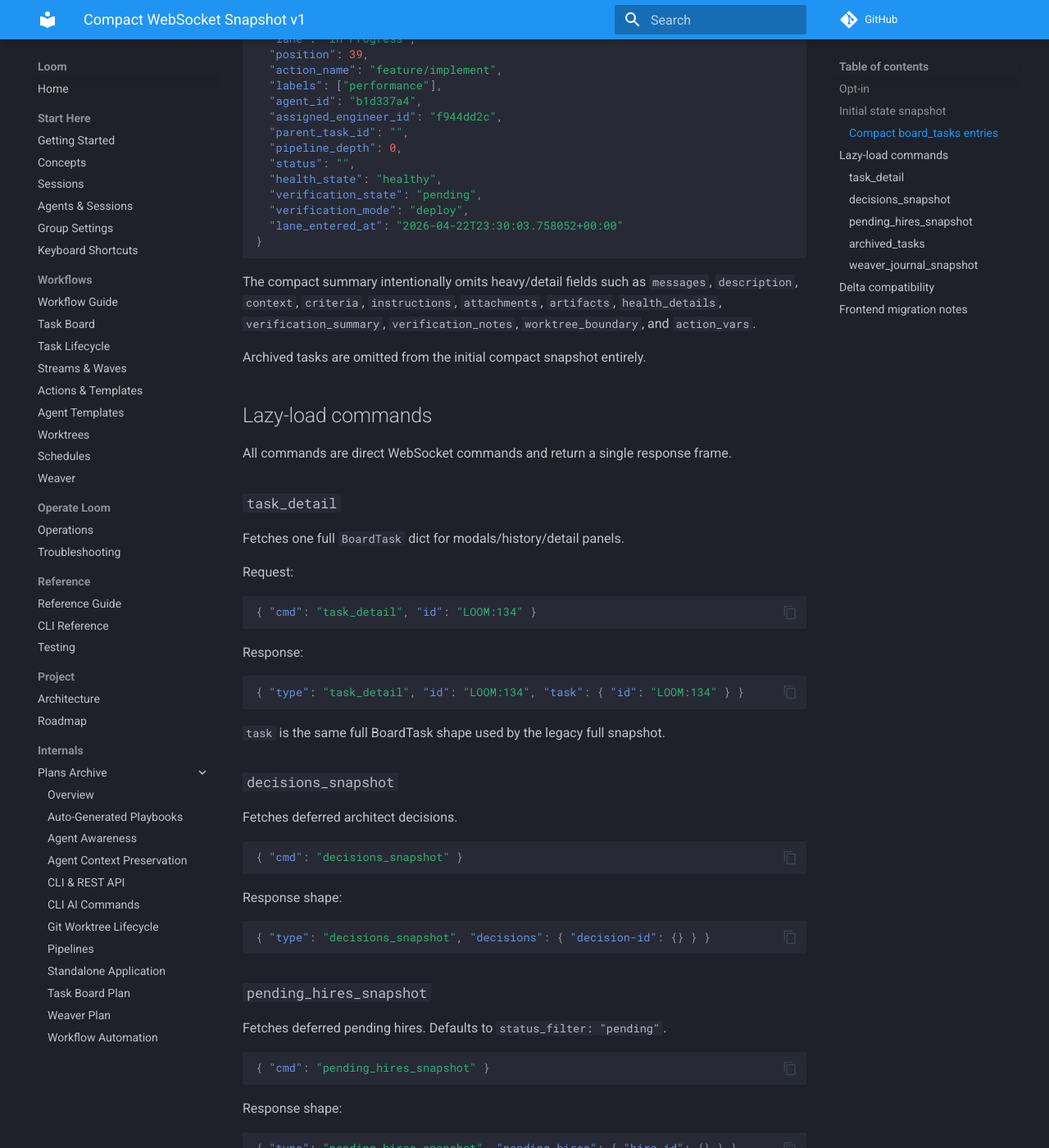
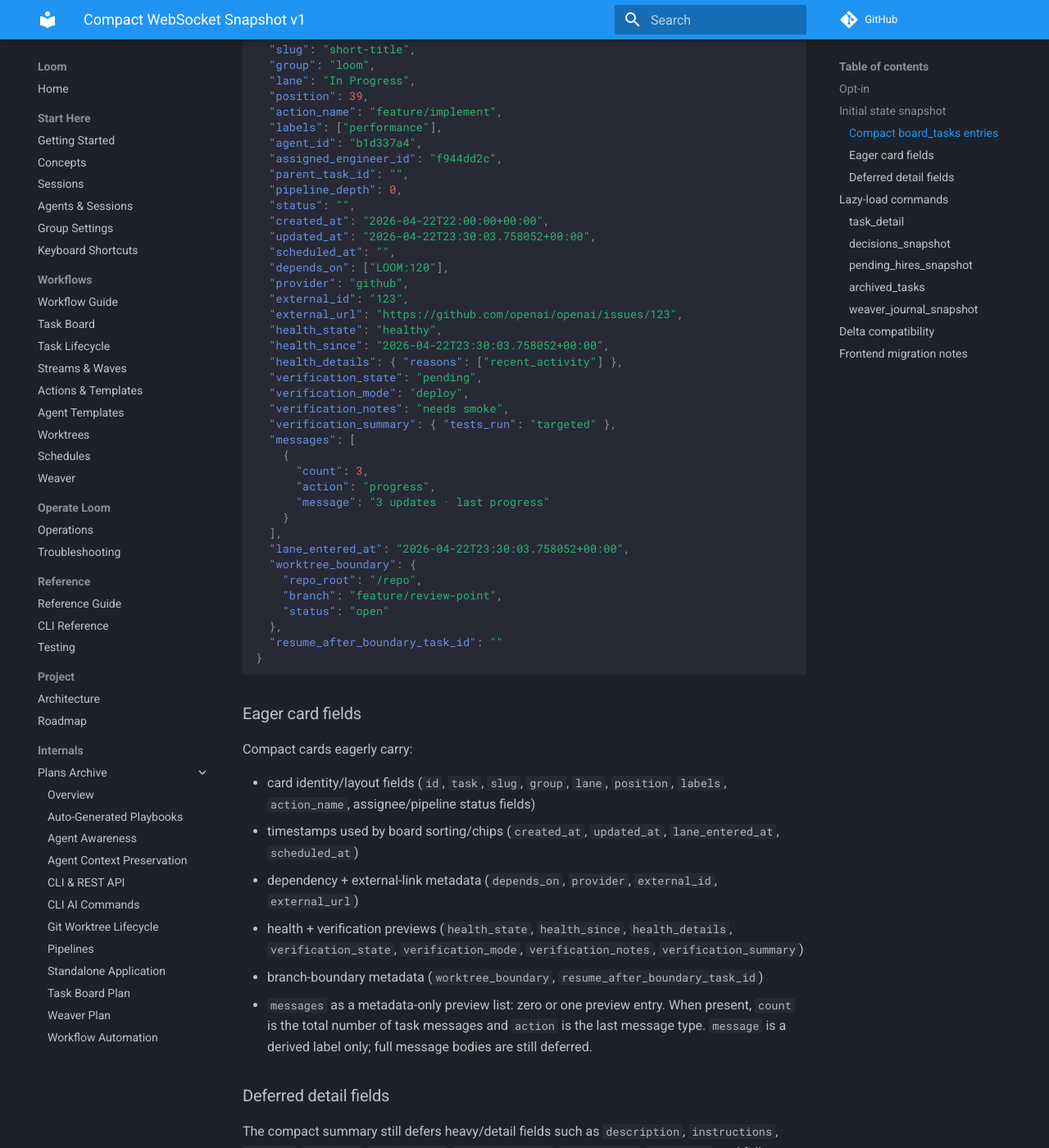
Before and after one commit to runtorque/torque, an MkDocs documentation site: the page built from docs/compact-snapshot-v1.md, in a window 1280 px wide and 1400 px high, scrolled down 992 px. Shown: the whole window at 82% size. Built offline with MkDocs 1.6.1 and Material for MkDocs 9.7.7, drawn with Linux system fonts in a browser that asks for light colours; comment, search, counter and statistics services are not loaded; some of the changed text lies outside the part shown.

Commit message:
loom: checkpoint 1 — compact-v2-contract-broadening
Implemented compact snapshot broadening in state serialization and docs; running targeted tests and payload-size checks.

````diff
--- a/docs/compact-snapshot-v1.md
+++ b/docs/compact-snapshot-v1.md
@@ -2,7 +2,10 @@
 
 `compact-v1` is an opt-in WebSocket snapshot contract for clients that lazy-load
 heavy board data instead of receiving every persisted field on initial connect.
-The legacy full snapshot remains the default and keeps its existing shape.
+It eagerly keeps the small board-semantic fields the standalone UI needs for
+sorting, dependency traversal, verification/health previews, external-link
+badges, and branch-boundary notes. The legacy full snapshot remains the default
+and keeps its existing shape.
 
 ## Opt-in
 
@@ -35,7 +38,7 @@
 ### Compact `board_tasks` entries
 
 Each non-archived task in `board_tasks` is a card summary with exactly these
-fields:
+eager fields:
 
 ```json
 {
@@ -52,17 +55,62 @@
   "parent_task_id": "",
   "pipeline_depth": 0,
   "status": "",
+  "created_at": "2026-04-22T22:00:00+00:00",
+  "updated_at": "2026-04-22T23:30:03.758052+00:00",
+  "scheduled_at": "",
+  "depends_on": ["LOOM:120"],
+  "provider": "github",
+  "external_id": "123",
+  "external_url": "https://github.com/openai/openai/issues/123",
   "health_state": "healthy",
+  "health_since": "2026-04-22T23:30:03.758052+00:00",
+  "health_details": { "reasons": ["recent_activity"] },
   "verification_state": "pending",
   "verification_mode": "deploy",
-  "lane_entered_at": "2026-04-22T23:30:03.758052+00:00"
+  "verification_notes": "needs smoke",
+  "verification_summary": { "tests_run": "targeted" },
+  "messages": [
+    {
+      "count": 3,
+      "action": "progress",
+      "message": "3 updates · last progress"
+    }
+  ],
+  "lane_entered_at": "2026-04-22T23:30:03.758052+00:00",
+  "worktree_boundary": {
+    "repo_root": "/repo",
+    "branch": "feature/review-point",
+    "status": "open"
+  },
+  "resume_after_boundary_task_id": ""
 }
 ```
 
-The compact summary intentionally omits heavy/detail fields such as `messages`,
-`description`, `context`, `criteria`, `instructions`, `attachments`, `artifacts`,
-`health_details`, `verification_summary`, `verification_notes`,
-`worktree_boundary`, and `action_vars`.
+### Eager card fields
+
+Compact cards eagerly carry:
+
+- card identity/layout fields (`id`, `task`, `slug`, `group`, `lane`,
+  `position`, `labels`, `action_name`, assignee/pipeline status fields)
+- timestamps used by board sorting/chips (`created_at`, `updated_at`,
+  `lane_entered_at`, `scheduled_at`)
+- dependency + external-link metadata (`depends_on`, `provider`, `external_id`,
+  `external_url`)
+- health + verification previews (`health_state`, `health_since`,
+  `health_details`, `verification_state`, `verification_mode`,
+  `verification_notes`, `verification_summary`)
+- branch-boundary metadata (`worktree_boundary`,
+  `resume_after_boundary_task_id`)
+- `messages` as a metadata-only preview list: zero or one preview entry. When
+  present, `count` is the total number of task messages and `action` is the
+  last message type. `message` is a derived label only; full message bodies are
+  still deferred.
+
+### Deferred detail fields
+
+The compact summary still defers heavy/detail fields such as `description`,
+`instructions`, `context`, `criteria`, `action_vars`, `agent_template`,
+`attachments`, `artifacts`, and full `messages` bodies.
 
 Archived tasks are omitted from the initial compact snapshot entirely.
 
--- a/static/js/board.js
+++ b/static/js/board.js
@@ -1249,9 +1249,8 @@
 function showTaskMessages(taskId) {
   var t = state.board_tasks[taskId];
   if (!t) return;
-  // Compact cards omit messages entirely — hydrate before deciding
-  // whether to render the popover, otherwise a task with messages on
-  // the server would appear to have none.
+  // Compact cards may only carry message-preview metadata — hydrate before
+  // deciding whether to render the popover so full message bodies win.
   if (typeof _compactModeActive === 'function'
       && _compactModeActive()
       && typeof _compactTaskHasFullDetail === 'function'
````
Also changed, not shown: static/js/compact.js (+4 -8 lines), 3 other files.
